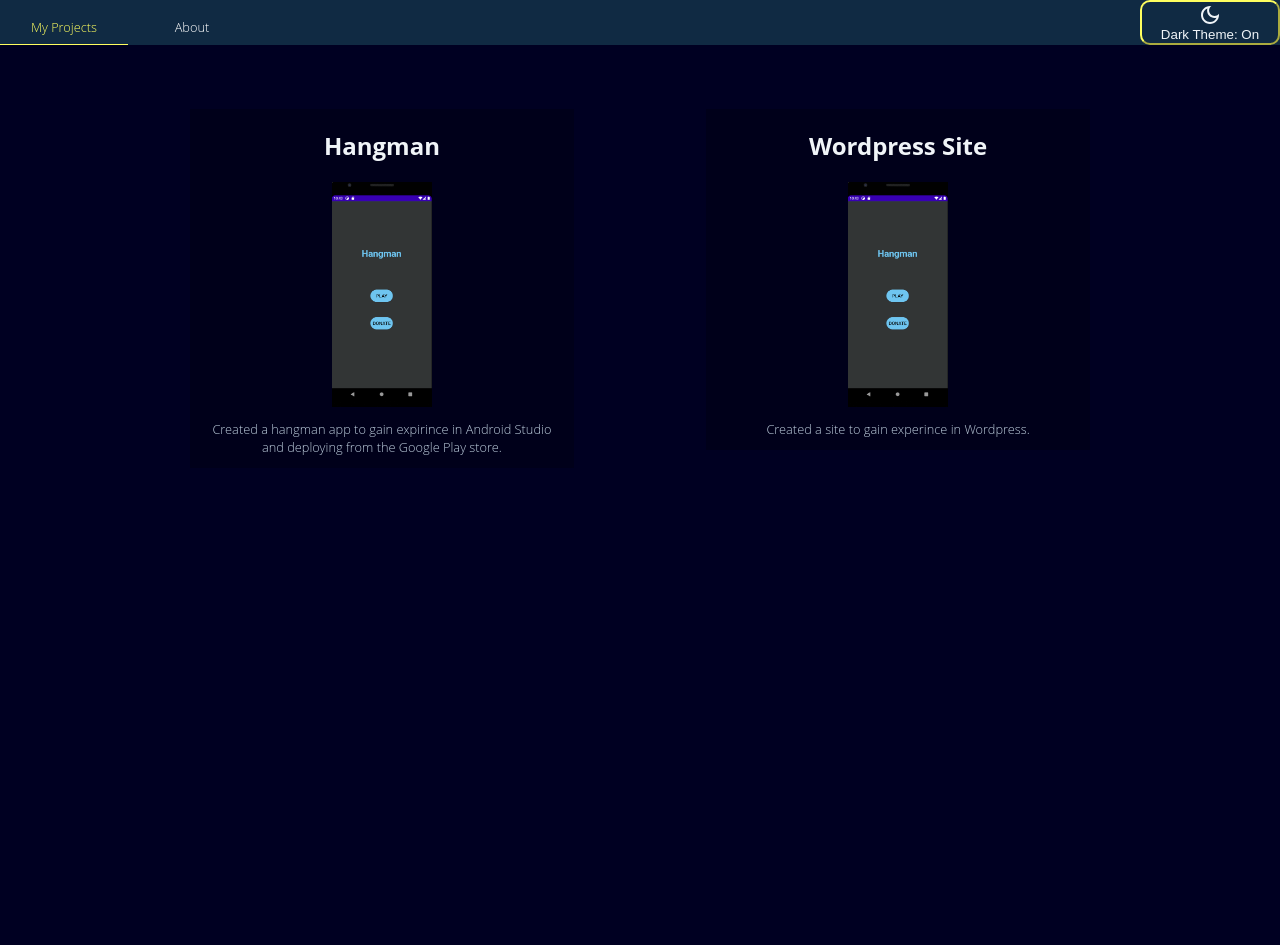
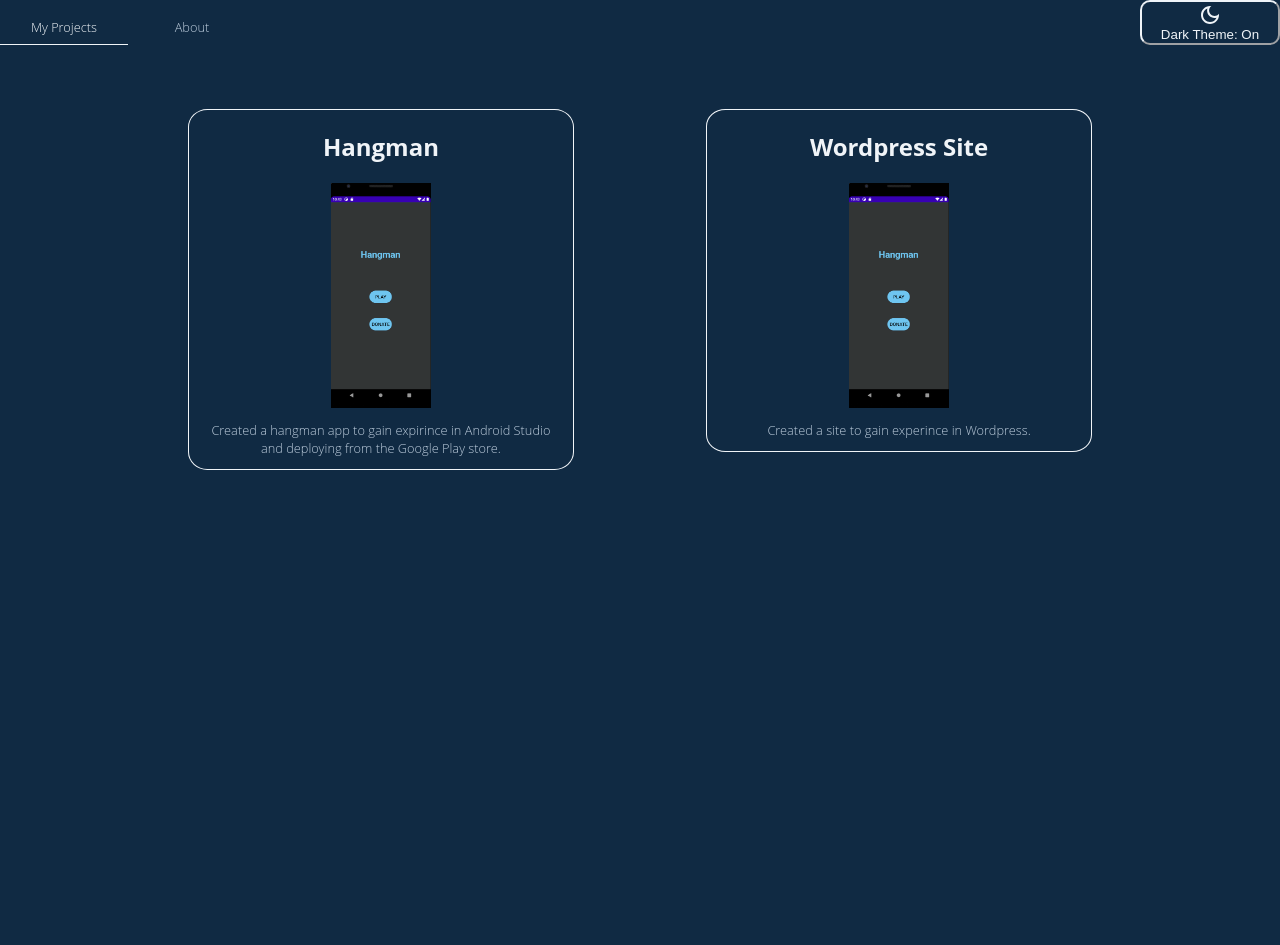
Before and after one commit to matt-chap/matt-chap.github.io, a Jekyll site: the page built from index.html, in a window 1280 px wide. Built offline with Jekyll 4.4.1, drawn with Linux system fonts in a browser that asks for light colours; before the commit the page ends 900 px from its top, so only the background shows below that.

Commit message:
Add theme throughout

```diff
--- a/_sass/about/about.scss
+++ b/_sass/about/about.scss
@@ -8,7 +8,7 @@
     text-align: center;
     @include themed() {
         background-color: theme-get($bg);
-      }
+    }
 }
 
 .about-side-tab {
@@ -66,6 +66,7 @@
 .about-sub-header {
     color: $sub_header_text_color;
     font-size: 1em;
+
 }
 
 .about-skills-container {
@@ -85,7 +86,9 @@
     padding: 0px 10px;
     width: 150px;
     font-size: 1.25rem;
-    color: $header_text_color;
+    @include themed() {
+        color: theme-get($head);
+    }
 }
 
 .about-skills-stats {
@@ -93,11 +96,15 @@
 }
 
 .about-skills-stats-good {
-    color: $header_text_color;
+    @include themed() {
+        color: theme-get($head);
+    }
 }
 
 .about-skills-stats-working {
-    color: slategray;
+    @include themed() {
+        color: theme-get($text);
+    }
 }
 
 @media only screen and (max-width: 1000px) {
--- a/_sass/main.scss
+++ b/_sass/main.scss
@@ -79,12 +79,13 @@
   @include themed() {
     color: theme-get($text);
   }
-  color: $primary_text_color;
 }
 
 li {
   @include fluid-type(font-size, 600px, 1200px, 4vw, 1vw);
-  color: $primary_text_color;
+  @include themed() {
+    color: theme-get($text);
+  }
 }
 
 ul {
@@ -94,7 +95,9 @@
 
 a {
   @include fluid-type(font-size, 600px, 1200px, 4vw, 1vw);
-  color: $header_text_color;
+  @include themed() {
+    color: theme-get($head);
+  }
 }
 
 a::before{
--- a/_sass/nav/nav-not-selected.scss
+++ b/_sass/nav/nav-not-selected.scss
@@ -1,15 +1,20 @@
 @import "../utilities/variables";
+@import "../utilities/theme_base";
 
 .nav-not-selected {
   text-decoration: none;
 }
 
 .nav-not-selected > a:link, .nav-not-selected > a:visited {
-  color: $primary_text_color;
   text-decoration: none;
+  @include themed() {
+    color: theme-get($text);
+  }
 }
 
 .nav-not-selected > a:hover  {
-  color: $color_dark_three;
   text-decoration: none;
+  @include themed() {
+    color: theme-get($head);
+  }
 }
--- a/_sass/nav/nav-selected.scss
+++ b/_sass/nav/nav-selected.scss
@@ -1,11 +1,18 @@
 @import "../utilities/variables";
+@import "../utilities/theme_base";
 
 .nav-selected {
   text-decoration: none;
-  border-bottom: $header_text_color solid 1px
+  @include themed() {
+    border-bottom-color: theme-get($head);
+  }
+  border-bottom-style: solid;
+  border-bottom-width: 1px;
 }
 
 .nav-selected > a:link, .nav-selected > a:visited, .nav-selected > a:hover{
-  color: $header_text_color;
+  @include themed() {
+    color: theme-get($head);
+  }
   text-decoration: none;
 }
--- a/_sass/nav/nav.scss
+++ b/_sass/nav/nav.scss
@@ -23,8 +23,8 @@
   @include themed() {
     background-color: theme-get($bg);
     color: theme-get($head);
+    border-color: theme-get($head);
   }
-  border-color: $header_text_color;
   border-radius: 10px;
   @include fluid-type(width, 600px, 1200px, 30vw, 10vw);
   margin-left: auto;
--- a/_sass/project/project-card.scss
+++ b/_sass/project/project-card.scss
@@ -1,19 +1,28 @@
 @import "../utilities/variables";
+@import "../utilities/theme_base";
 
 .project-body {
     display: inline-block;
     width: 100%;
+    height: 100%;
     text-align: center;
+    @include themed() {
+        background-color: theme-get($bg);
+    }
 }
 
 .project-card {
-    background-color: $color_light_black;
     height: fit-content;
     width: 30vw;
     @include fluid-type(min-width, 600px, 1200px, 90vw, 30vw);
     margin: 5vw;
     text-align: center;
     display: inline-grid;
+    @include themed() {
+        background-color: theme-get($bg);
+        border: theme-get($head) solid 1px;
+        border-radius: 5%;
+    }
 }
 
 .project-image {
```
Also changed, not shown: 2 other files.
